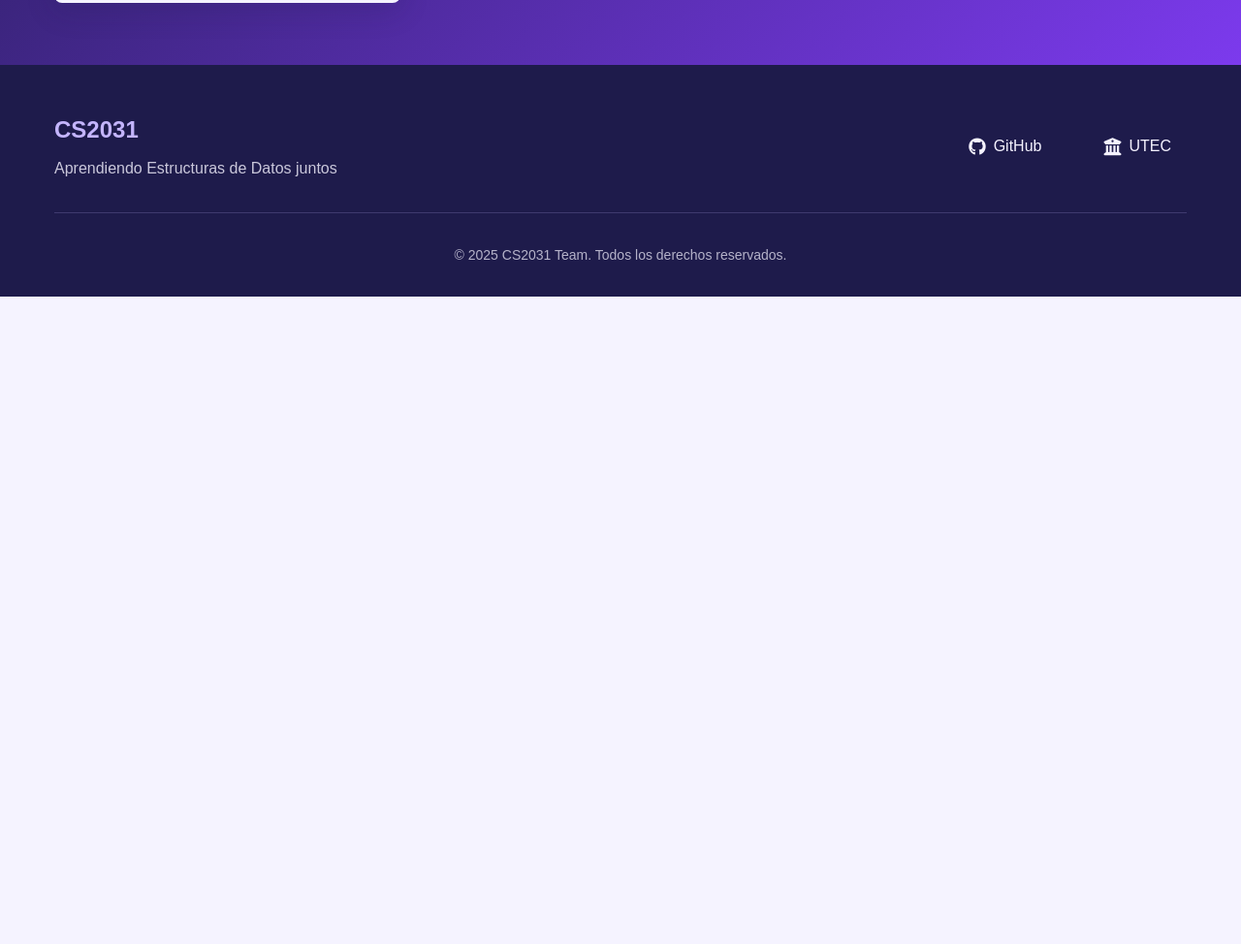
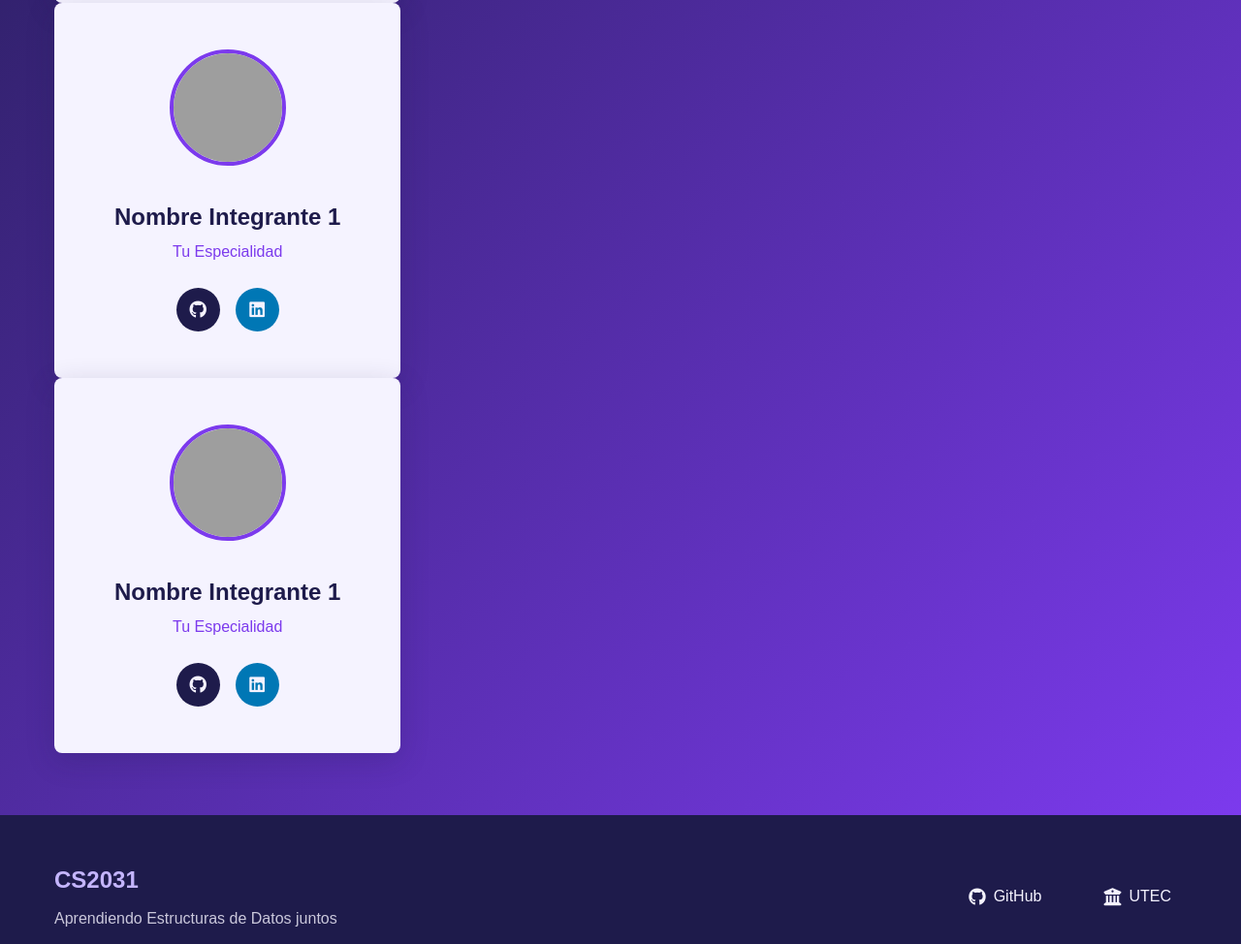
Before and after one commit to Santiago1w2/PTH, a plain HTML site: page index.html in a window 1280 px wide. Shown: the part 1875-2849 px from the top of the page at 97% size. Before the commit the page ends 2181 px from the top, so only its background shows below. Drawn offline with Linux system fonts and the light colour scheme; grey boxes are pictures that could not be loaded.

Commit message:
Primera subdia

```diff
--- a/index.html
+++ b/index.html
@@ -165,6 +165,79 @@
                 </div>
               </div>
             </div>
+
+            <div class="team__grid">
+              <!-- INTEGRANTE 1: Reemplaza con tus datos -->
+              <div class="team-card">
+                <div class="team-card__image">
+                  <!-- Aquí tu foto de perfil (URL de GitHub u otra imagen) -->
+                  <img
+                    src="https://picsum.photos/300/300?random=1"
+                    alt="Nombre Integrante 1"
+                    class="team-card__photo"
+                  />
+                </div>
+                <div class="team-card__content">
+                  <!-- Aquí tu nombre completo -->
+                  <h3 class="team-card__name">Nombre Integrante 1</h3>
+                  <!-- Aquí tu especialidad o rol -->
+                  <p class="team-card__role">Tu Especialidad</p>
+                  <div class="team-card__social">
+                    <!-- Reemplaza # con tu URL de GitHub -->
+                    <a
+                      href="#"
+                      class="team-card__social-link team-card__social-link--github"
+                    >
+                      <i class="fab fa-github"></i>
+                    </a>
+                    <!-- Reemplaza # con tu URL de LinkedIn -->
+                    <a
+                      href="#"
+                      class="team-card__social-link team-card__social-link--linkedin"
+                    >
+                      <i class="fab fa-linkedin"></i>
+                    </a>
+                  </div>
+                </div>
+              </div>
+            </div>
+
+            <div class="team__grid">
+              <!-- INTEGRANTE 1: Reemplaza con tus datos -->
+              <div class="team-card">
+                <div class="team-card__image">
+                  <!-- Aquí tu foto de perfil (URL de GitHub u otra imagen) -->
+                  <img
+                    src="https://picsum.photos/300/300?random=1"
+                    alt="Nombre Integrante 1"
+                    class="team-card__photo"
+                  />
+                </div>
+                <div class="team-card__content">
+                  <!-- Aquí tu nombre completo -->
+                  <h3 class="team-card__name">Nombre Integrante 1</h3>
+                  <!-- Aquí tu especialidad o rol -->
+                  <p class="team-card__role">Tu Especialidad</p>
+                  <div class="team-card__social">
+                    <!-- Reemplaza # con tu URL de GitHub -->
+                    <a
+                      href="#"
+                      class="team-card__social-link team-card__social-link--github"
+                    >
+                      <i class="fab fa-github"></i>
+                    </a>
+                    <!-- Reemplaza # con tu URL de LinkedIn -->
+                    <a
+                      href="#"
+                      class="team-card__social-link team-card__social-link--linkedin"
+                    >
+                      <i class="fab fa-linkedin"></i>
+                    </a>
+                  </div>
+                </div>
+              </div>
+            </div>
+
           </div>
         </section>
       </main>
```
